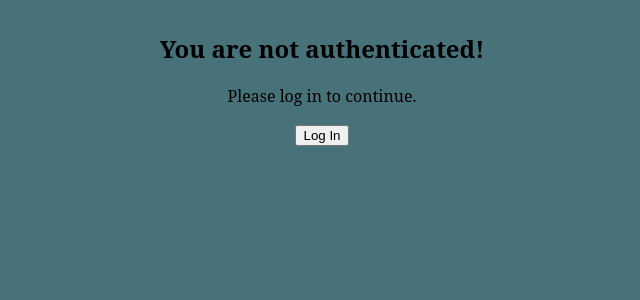
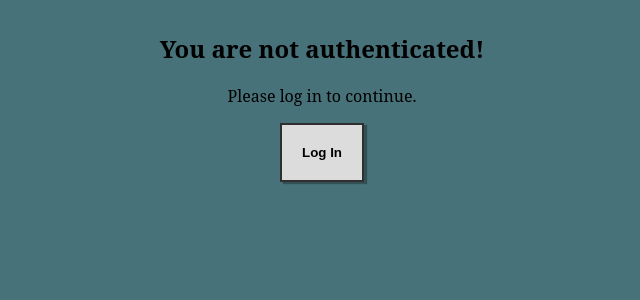
Before and after one commit to florencia-espeche/diarioReact, a React (Create React App) app: page /Home in a window 1280 px wide. Shown: the top 300 px of the page, without its empty margins (318-958 px from the left). Built offline with nearby package versions, Linux system fonts and the light colour scheme.

Commit message:
implement button component

```diff
--- a/src/components/Auth.js
+++ b/src/components/Auth.js
@@ -2,6 +2,7 @@ import React, {useContext} from 'react';
 import {AuthContext} from '../context/AuthContext';
 import Container from '../components/form/Container';
 import './Auth.css';
+import Button from '../components/form/Button';
 
 const Auth = props => {
     const authContext = useContext(AuthContext);
@@ -15,9 +16,9 @@ const Auth = props => {
             <Container>
                 <h2>You are not authenticated!</h2>
                 <p>Please log in to continue.</p>
-                <button onClick = {loginHandler}>
+                <Button click = {() => loginHandler}>
                     Log In
-                </button>
+                </Button>
             </Container>
         </div>
     );
--- /dev/null
+++ b/src/components/form/Button.css
@@ -0,0 +1,9 @@
+.button {
+    display: block;
+    margin: 10px auto;
+    padding: 20px;
+    border: 2px solid #2f2f2f;
+    box-shadow: 3px 2px 1px rgba(0, 0, 0, 0.3);
+    background-color: gainsboro;
+    font-weight: bold;
+}
--- /dev/null
+++ b/src/components/form/Button.js
@@ -0,0 +1,12 @@
+import React from 'react';
+import './Button.css';
+
+const Button = (props) => {
+    return (
+        <button className = "button" onClick = {(event) => {this.props.click(event)}}>
+            {props.children}
+        </button>
+    )
+}
+
+export default Button;
```
